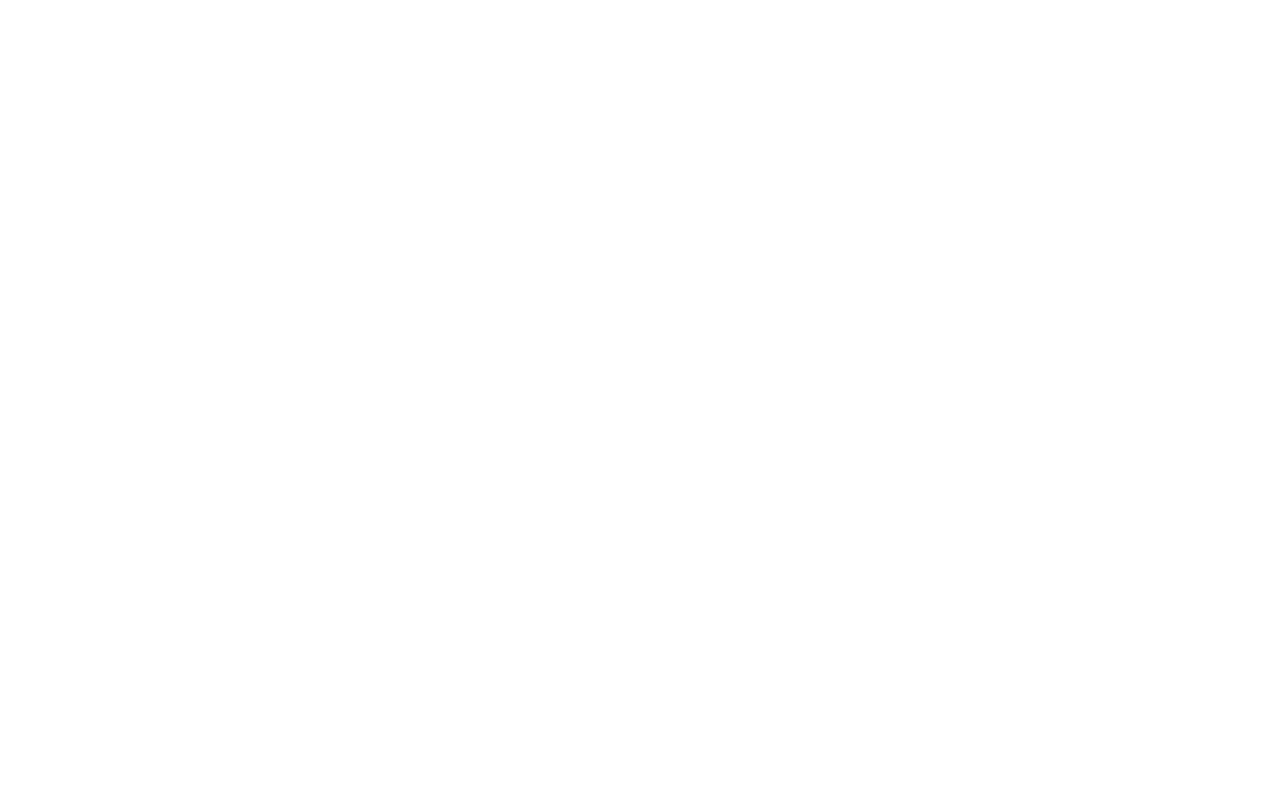
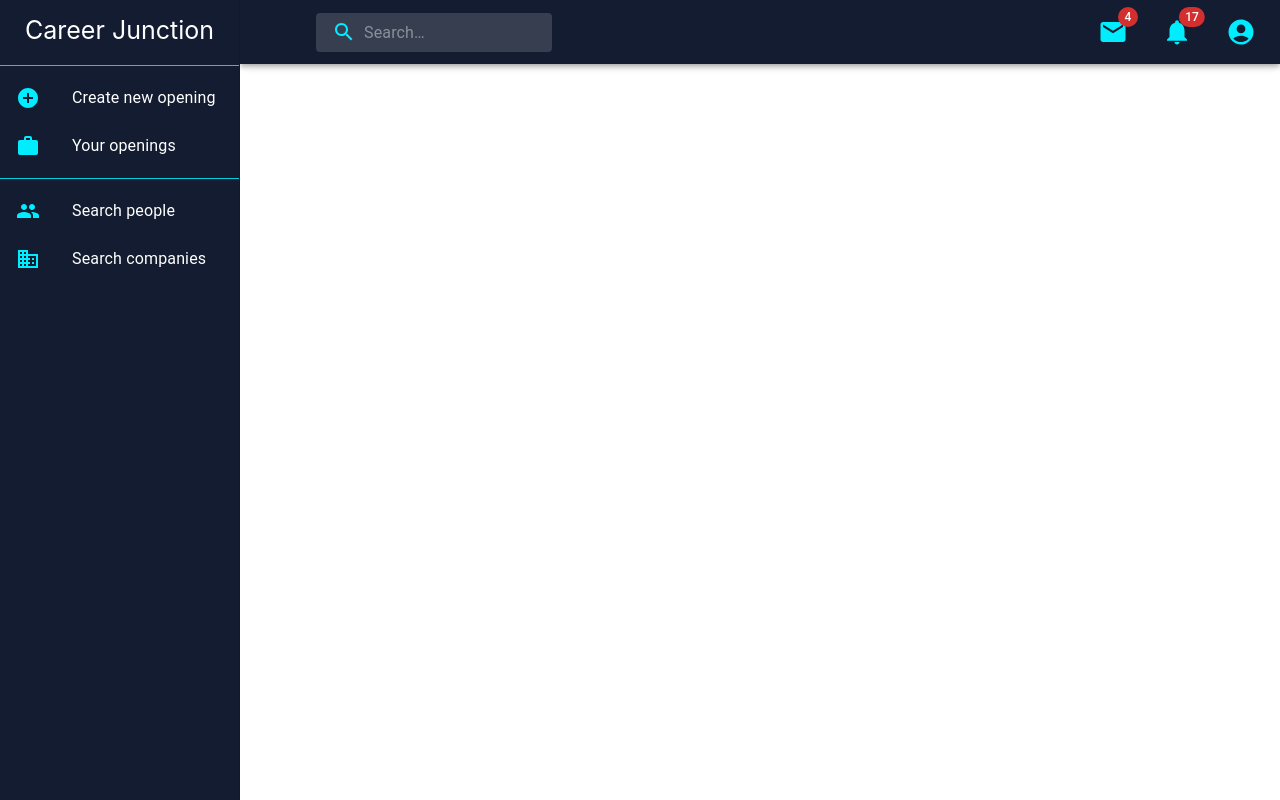
Before and after one commit to Div7195/Career-Junction, a React (Create React App) app in the folder client/: page /youropenings in a window 1280 px wide. Before the commit this address had no page. Built offline with nearby package versions, Linux system fonts and the light colour scheme.

Commit message:
Implemented few client client side routes

```diff
--- a/client/src/App.js
+++ b/client/src/App.js
@@ -5,8 +5,13 @@ import DataProvider from './context/DataProvider';
 import CompanyHome from './components/home/CompanyHome.jsx';
 import { Route } from 'react-router-dom';
 import {BrowserRouter, Routes} from 'react-router-dom';
-
-
+import CompanyHeader from './components/header/CompanyHeader.jsx';
+import CreateNewJob from './components/jobs/CreateNewJob.jsx';
+import CompanyOpenings from './components/jobs/CompanyOpenings.jsx';
+import People from './components/people/People.jsx';
+import Companies from './components/companies/Companies.jsx';
+import Messaging from './components/messaging/Messaging.jsx';
+import Notifications from './components/notifs/Notifications.jsx';
 
 
 
@@ -16,14 +21,19 @@ function App() {
 
       <DataProvider>
         <BrowserRouter>
-
-          <div >
+          <CompanyHeader/>
+        <div style={{marginTop:64}}>
             <Routes>
               {/* <Route path = '/login' element = {<Login/>}/> */}
               <Route  path = '/' element = {<CompanyHome/>}/>
 
               <Route  path = '/login' element = {<Login/>}/>
-
+              <Route  path = '/createjob' element = {<CreateNewJob/>}/>
+              <Route  path = '/youropenings' element = {<CompanyOpenings/>}/>
+              <Route  path = '/people' element = {<People/>}/>
+              <Route  path = '/companies' element = {<Companies/>}/>
+              <Route  path = '/messaging' element = {<Messaging/>}/>
+              <Route  path = '/notifications' element = {<Notifications/>}/>
             </Routes>
           </div>
         </BrowserRouter>
--- a/client/src/components/account/Login.jsx
+++ b/client/src/components/account/Login.jsx
@@ -70,7 +70,7 @@ const signupInitialValues  = {
     password : '',
 }
 const Login = ()=>{
-    const imageUrl = 'https://yt3.googleusercontent.com/ytc/AGIKgqMOVIYWLE2aX9TLspohF2260AFRBnSwVJRuhB3b=s900-c-k-c0x00ffffff-no-rj';
+    const imageUrl = "https://pbs.twimg.com/profile_images/1235105025069912064/9yAfb_Rg_400x400.jpg";
     const [account, toggleAccount] = useState('login');
     const [signup, setSignup] = useState(signupInitialValues)
     const [login, setLogin] = useState(loginIntialValues);
@@ -113,7 +113,7 @@ const Login = ()=>{
     }
     return (
         <Component>
-            <Image src = {imageUrl} alt = 'login'/>
+            <Image src = {imageUrl} />
             {
             account === 'login'?
             <Wrapper>
--- /dev/null
+++ b/client/src/components/companies/Companies.jsx
@@ -0,0 +1,12 @@
+
+
+
+const Companies = () => {
+    return(
+    <div>
+
+    </div>
+    )
+
+}
+export default Companies;
--- a/client/src/components/header/CompanyHeader.jsx
+++ b/client/src/components/header/CompanyHeader.jsx
@@ -24,7 +24,10 @@ import ListItemIcon from "@mui/material/ListItemIcon";
 import ListItemText from "@mui/material/ListItemText";
 import InboxIcon from "@mui/icons-material/MoveToInbox";
 import CompanySidebar from '../sidebar/CompanySidebar';
-
+import { useNavigate } from 'react-router-dom';
+import { useLocation } from 'react-router-dom';
+import { useContext } from "react";
+import { DataContext } from '../../context/DataProvider';
 const drawerWidth = 240;
 const Search = styled('div')(({ theme }) => ({
   position: 'relative',
@@ -67,6 +70,9 @@ const StyledInputBase = styled(InputBase)(({ theme }) => ({
 }));
 
 export default function CompanyHeader() {
+  const navigate = useNavigate();
+  const location = useLocation();
+  const {account}=useContext(DataContext);
   const [anchorEl, setAnchorEl] = React.useState(null);
   const [mobileMoreAnchorEl, setMobileMoreAnchorEl] = React.useState(null);
 
@@ -108,7 +114,7 @@ export default function CompanyHeader() {
       onClose={handleMenuClose}
     >
       <MenuItem onClick={handleMenuClose}>Profile</MenuItem>
-      <MenuItem onClick={handleMenuClose}>My account</MenuItem>
+      <MenuItem onClick={() => { if(location.pathname.includes('login') === false) navigate('/login')}}>Logout</MenuItem>
     </Menu>
   );
 
@@ -129,21 +135,22 @@ export default function CompanyHeader() {
       open={isMobileMenuOpen}
       onClose={handleMobileMenuClose}
     >
-      <MenuItem>
-        <IconButton size="large" aria-label="show 4 new mails" color="inherit">
+      <MenuItem >
+        <IconButton size="large" aria-label="show 4 new mails" color="inherit" onClick={() => { if(location.pathname.includes('messaging') === false) navigate('/messaging')}} >
           <Badge badgeContent={4} color="error">
-            <MailIcon />
+            <MailIcon  />
           </Badge>
         </IconButton>
         <p>Messages</p>
       </MenuItem>
-      <MenuItem>
+      <MenuItem >
         <IconButton
           size="large"
           aria-label="show 17 new notifications"
           color="inherit"
+
         >
-          <Badge badgeContent={17} color="error">
+          <Badge badgeContent={17} color="error" >
             <NotificationsIcon />
           </Badge>
         </IconButton>
@@ -165,7 +172,13 @@ export default function CompanyHeader() {
   );
 
   return (
-    <Box sx={{ display: "flex" }}>
+
+
+    <div>
+    {
+      location.pathname.includes('login') === true?
+      account && account.loggedIn === true ?
+      <Box sx={{ display: "flex" }}>
     <Box sx={{ flexGrow: 1 }}>
       <AppBar  position="fixed"
         sx={{ width: `calc(100% - ${drawerWidth}px)`, ml: `${drawerWidth}px` }} style={{backgroundColor:"#131c30"}}>
@@ -198,7 +211,7 @@ export default function CompanyHeader() {
           </Search>
           <Box sx={{ flexGrow: 1 }} />
           <Box sx={{ display: { xs: 'none', md: 'flex' } }}>
-            <IconButton size="large" aria-label="show 4 new mails" color="inherit" style={{marginLeft:'10px'}}>
+            <IconButton size="large" aria-label="show 4 new mails" color="inherit" style={{marginLeft:'10px'}} onClick={() => { if(location.pathname.includes('messaging') === false) navigate('/messaging')}}>
               <Badge badgeContent={4} color="error">
                 <MailIcon style={{ color: '#00ecff' , fontSize:'30px'}} />
               </Badge>
@@ -208,6 +221,7 @@ export default function CompanyHeader() {
               aria-label="show 17 new notifications"
               color="inherit"
               style={{ color: '#00ecff' ,marginLeft:'10px'}}
+              onClick={() => { if(location.pathname.includes('notifications') === false) navigate('/notifications')}}
             >
               <Badge badgeContent={17} color="error">
                 <NotificationsIcon style={{ color: '#00ecff', fontSize:'30px'}} />
@@ -246,5 +260,95 @@ export default function CompanyHeader() {
     </Box>
     <CompanySidebar/>
     </Box>
-  );
-}
+
+    :
+    <div></div>
+    :
+    <Box sx={{ display: "flex" }}>
+    <Box sx={{ flexGrow: 1 }}>
+      <AppBar  position="fixed"
+        sx={{ width: `calc(100% - ${drawerWidth}px)`, ml: `${drawerWidth}px` }} style={{backgroundColor:"#131c30"}}>
+        <Toolbar>
+          <IconButton
+            size="large"
+            edge="start"
+            color="inherit"
+            aria-label="open drawer"
+            sx={{ mr: 2 }}
+          >
+
+          </IconButton>
+          <Typography
+            variant="h6"
+            noWrap
+            component="div"
+            sx={{ display: { xs: 'none', sm: 'block' } }}
+          >
+
+          </Typography>
+          <Search>
+            <SearchIconWrapper>
+              <SearchIcon style={{ color: '#00ecff' }} />
+            </SearchIconWrapper>
+            <StyledInputBase
+              placeholder="Search…"
+              inputProps={{ 'aria-label': 'search' }}
+            />
+          </Search>
+          <Box sx={{ flexGrow: 1 }} />
+          <Box sx={{ display: { xs: 'none', md: 'flex' } }}>
+            <IconButton size="large" aria-label="show 4 new mails" color="inherit" style={{marginLeft:'10px'}} onClick={() => { if(location.pathname.includes('messaging') === false) navigate('/messaging')}}>
+              <Badge badgeContent={4} color="error">
+                <MailIcon style={{ color: '#00ecff' , fontSize:'30px'}} />
+              </Badge>
+            </IconButton>
+            <IconButton
+              size="large"
+              aria-label="show 17 new notifications"
+              color="inherit"
+              style={{ color: '#00ecff' ,marginLeft:'10px'}}
+              onClick={() => { if(location.pathname.includes('notifications') === false) navigate('/notifications')}}
+            >
+              <Badge badgeContent={17} color="error">
+                <NotificationsIcon style={{ color: '#00ecff', fontSize:'30px'}} />
+              </Badge>
+            </IconButton>
+            <IconButton
+              size="large"
+              edge="end"
+              aria-label="account of current user"
+              aria-controls={menuId}
+              aria-haspopup="true"
+              onClick={handleProfileMenuOpen}
+              color="inherit"
+              style={{ color: '#00ecff',marginLeft:'10px'}}
+            >
+              <AccountCircle style={{fontSize:'30px'}} />
+            </IconButton>
+          </Box>
+          <Box sx={{ display: { xs: 'flex', md: 'none' } }}>
+            <IconButton
+              size="large"
+              aria-label="show more"
+              aria-controls={mobileMenuId}
+              aria-haspopup="true"
+              onClick={handleMobileMenuOpen}
+              color="inherit"
+              style={{ color: '#00ecff' }}
+            >
+              <MoreIcon style={{ color: '#00ecff' }}/>
+            </IconButton>
+          </Box>
+        </Toolbar>
+      </AppBar>
+      {renderMobileMenu}
+      {renderMenu}
+    </Box>
+    <CompanySidebar/>
+    </Box>
+
+    }
+
+    </div>
+    );
+   }
--- /dev/null
+++ b/client/src/components/jobs/CompanyOpenings.jsx
@@ -0,0 +1,12 @@
+
+
+
+const CompanyOpenings = () => {
+    return(
+        <div>
+
+    </div>
+    )
+
+}
+export default CompanyOpenings
--- /dev/null
+++ b/client/src/components/jobs/CreateNewJob.jsx
@@ -0,0 +1,10 @@
+
+
+const CreateNewJob = () => {
+    return(
+        <div>
+
+        </div>
+    );
+}
+export default CreateNewJob
--- /dev/null
+++ b/client/src/components/messaging/Messaging.jsx
@@ -0,0 +1,13 @@
+
+
+
+
+const Messaging = () => {
+    return(
+        <div>
+
+        </div>
+    )
+
+}
+export default Messaging;
--- /dev/null
+++ b/client/src/components/notifs/Notifications.jsx
@@ -0,0 +1,12 @@
+
+
+
+const Notifications = () => {
+    return (
+        <div>
+
+        </div>
+    )
+
+}
+export default Notifications;
--- /dev/null
+++ b/client/src/components/people/People.jsx
@@ -0,0 +1,11 @@
+
+
+const People = () => {
+    return(
+        <div>
+
+    </div>
+    )
+
+}
+export default People;
--- a/client/src/components/sidebar/CompanySidebar.jsx
+++ b/client/src/components/sidebar/CompanySidebar.jsx
@@ -15,8 +15,12 @@ import AddCircleIcon from '@mui/icons-material/AddCircle';
 import WorkIcon from '@mui/icons-material/Work';
 import PeopleIcon from '@mui/icons-material/People';
 import BusinessIcon from '@mui/icons-material/Business';
+import { useNavigate } from 'react-router-dom';
+import { useLocation } from 'react-router-dom';
 const drawerWidth = 240;
 export default function CompanySidebar() {
+  const navigate  = useNavigate();
+  const location  = useLocation();
     return(
 
       <Drawer
@@ -43,12 +47,18 @@ export default function CompanySidebar() {
         <List>
           {["Create new opening", "Your openings"].map((text, index) => (
             <ListItem key={text} disablePadding>
-              <ListItemButton >
+            {index % 2 === 0 ? <ListItemButton onClick={() => { if(location.pathname.includes('createjob') === false) navigate('/createjob')}} >
                 <ListItemIcon style={{ color: '#00ecff' }} >
-                  {index % 2 === 0 ? <AddCircleIcon /> : <WorkIcon />}
+                   <AddCircleIcon />
                 </ListItemIcon>
                 <ListItemText primary={text} />
-              </ListItemButton>
+              </ListItemButton> : <ListItemButton onClick={() => { if(location.pathname.includes('youropenings') === false) navigate('/youropenings')}} >
+                <ListItemIcon style={{ color: '#00ecff' }} >
+                   <WorkIcon/>
+                </ListItemIcon>
+                <ListItemText primary={text} />
+              </ListItemButton>}
+
             </ListItem>
           ))}
         </List>
@@ -56,12 +66,17 @@ export default function CompanySidebar() {
         <List>
           {["Search people", "Search companies"].map((text, index) => (
             <ListItem key={text} disablePadding>
-              <ListItemButton>
-                <ListItemIcon style={{ color: '#00ecff' }}>
-                  {index % 2 === 0 ? <PeopleIcon /> : <BusinessIcon />}
+            {index % 2 === 0 ? <ListItemButton onClick={() => { if(location.pathname.includes('people') === false) navigate('/people')}} >
+                <ListItemIcon style={{ color: '#00ecff' }} >
+                   <PeopleIcon/>
                 </ListItemIcon>
                 <ListItemText primary={text} />
-              </ListItemButton>
+              </ListItemButton> : <ListItemButton onClick={() => { if(location.pathname.includes('companies') === false) navigate('/companies')}} >
+                <ListItemIcon style={{ color: '#00ecff' }} >
+                   <BusinessIcon/>
+                </ListItemIcon>
+                <ListItemText primary={text} />
+              </ListItemButton>}
             </ListItem>
           ))}
         </List>
```
Also changed, not shown: client/images/logo.jpg (added).
